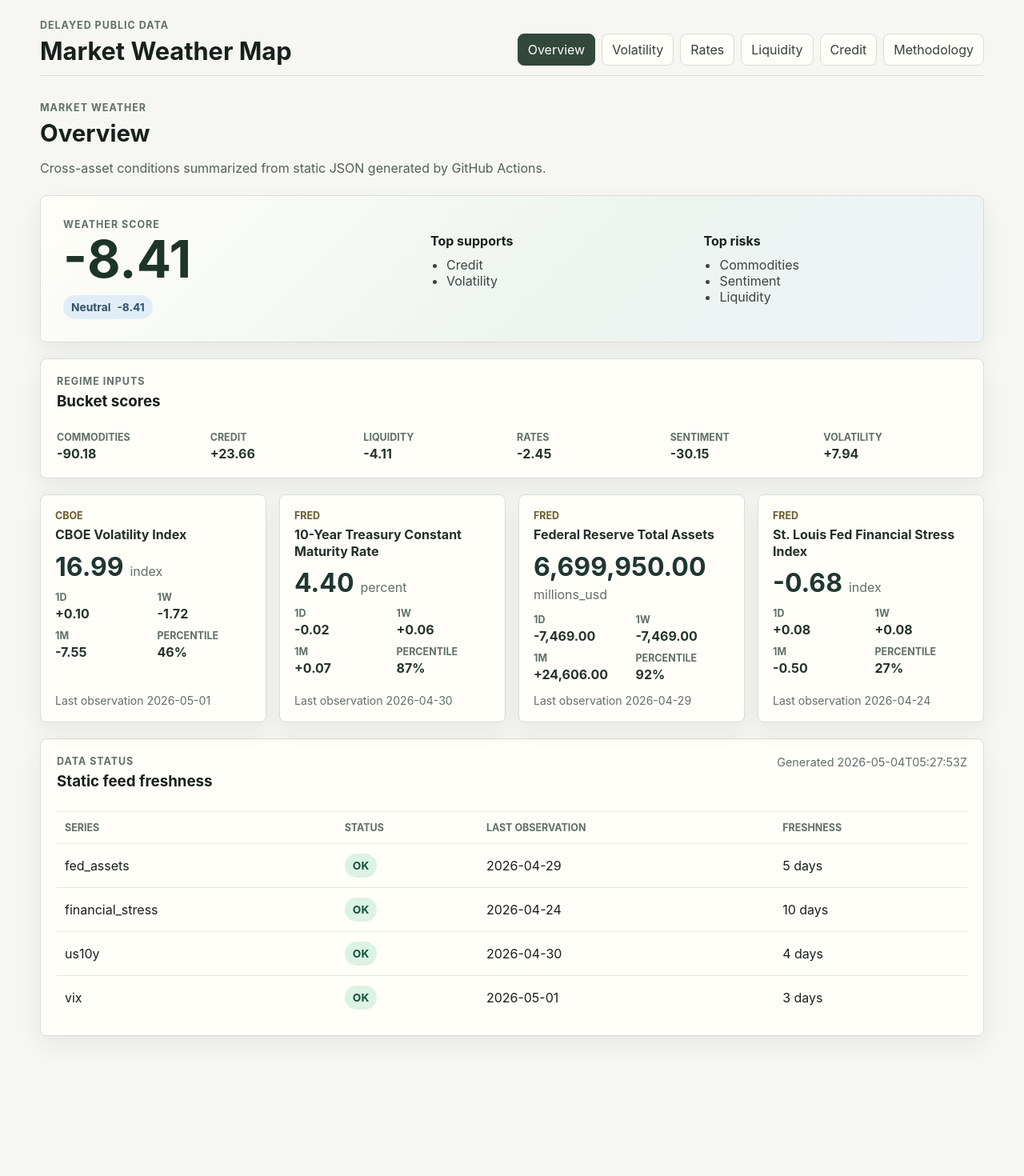
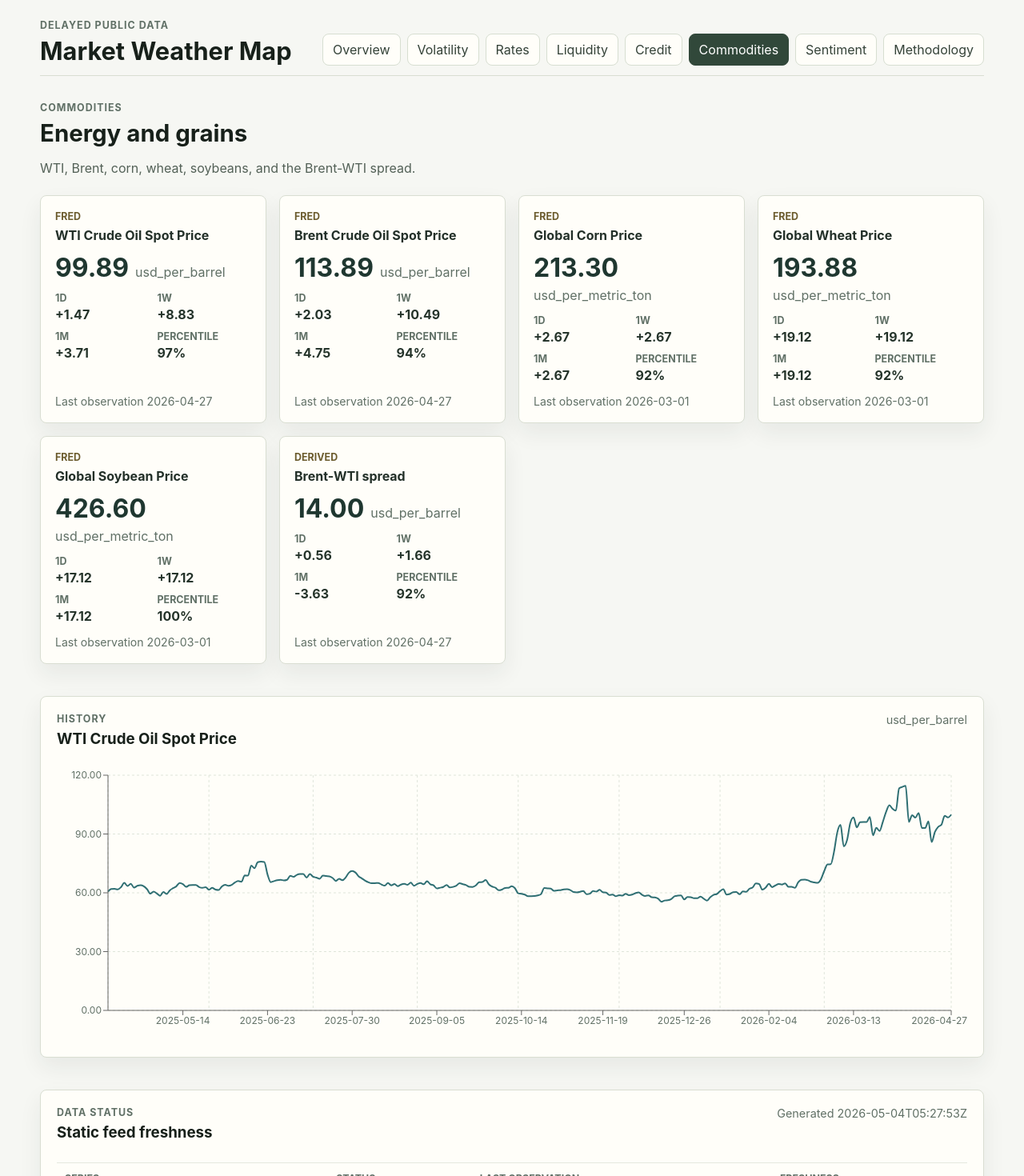
Before and after one commit to zifanzhou1024/market-weather-map, a React (Vite) app: page /commodities in a window 1280 px wide. Before the commit this address led to /. Shown: the top 1470 px of the page at 80% size. Before the commit the page ends 1327 px from the top, so only its background shows below. Built offline with nearby package versions, Linux system fonts and the light colour scheme.

Commit message:
feat: add commodities and sentiment pages

```diff
--- a/src/App.tsx
+++ b/src/App.tsx
@@ -1,10 +1,12 @@
 import { Navigate, Route, Routes } from "react-router-dom";
 import AppLayout from "./components/AppLayout";
+import Commodities from "./routes/Commodities";
 import Credit from "./routes/Credit";
 import Liquidity from "./routes/Liquidity";
 import Methodology from "./routes/Methodology";
 import Overview from "./routes/Overview";
 import Rates from "./routes/Rates";
+import Sentiment from "./routes/Sentiment";
 import Volatility from "./routes/Volatility";
 
 export default function App() {
@@ -16,6 +18,8 @@ export default function App() {
         <Route path="/rates" element={<Rates />} />
         <Route path="/liquidity" element={<Liquidity />} />
         <Route path="/credit" element={<Credit />} />
+        <Route path="/commodities" element={<Commodities />} />
+        <Route path="/sentiment" element={<Sentiment />} />
         <Route path="/methodology" element={<Methodology />} />
       </Route>
       <Route path="*" element={<Navigate to="/" replace />} />
--- a/src/components/AppLayout.tsx
+++ b/src/components/AppLayout.tsx
@@ -6,6 +6,8 @@ const navItems = [
   { to: "/rates", label: "Rates" },
   { to: "/liquidity", label: "Liquidity" },
   { to: "/credit", label: "Credit" },
+  { to: "/commodities", label: "Commodities" },
+  { to: "/sentiment", label: "Sentiment" },
   { to: "/methodology", label: "Methodology" }
 ];
 
--- /dev/null
+++ b/src/routes/Commodities.tsx
@@ -0,0 +1,93 @@
+import { useEffect, useState } from "react";
+import DataStatusTable from "../components/DataStatusTable";
+import MetricCard from "../components/MetricCard";
+import TimeSeriesChart from "../components/TimeSeriesChart";
+import { loadCatalog, loadDataStatus, loadDerivedSeries, loadSeries } from "../lib/data";
+import type { DataStatusFile, DerivedSeriesFile, SeriesCatalogEntry, TimeSeriesFile } from "../lib/types";
+
+const commoditySeriesIds = ["wti_crude", "brent_crude", "corn_price", "wheat_price", "soybean_price"];
+const commodityStatusIds = [...commoditySeriesIds, "brent_wti_spread"];
+
+interface RouteState {
+  catalog: SeriesCatalogEntry[];
+  spread: DerivedSeriesFile;
+  series: TimeSeriesFile[];
+  status: DataStatusFile;
+}
+
+function derivedCatalogEntry(series: DerivedSeriesFile): SeriesCatalogEntry {
+  return {
+    category: "commodities",
+    frequency: series.frequency,
+    higher_is: "contextual",
+    id: series.series_id,
+    max_stale_days: 10,
+    name: "Brent-WTI spread",
+    notes: series.method,
+    public: true,
+    source: series.source,
+    source_url: series.source_url,
+    units: series.units
+  };
+}
+
+export default function Commodities() {
+  const [data, setData] = useState<RouteState | null>(null);
+  const [error, setError] = useState<string | null>(null);
+
+  useEffect(() => {
+    let active = true;
+
+    async function loadCommodities() {
+      try {
+        const [catalog, status, series, spread] = await Promise.all([
+          loadCatalog(),
+          loadDataStatus(),
+          Promise.all(commoditySeriesIds.map((seriesId) => loadSeries(seriesId))),
+          loadDerivedSeries("brent_wti_spread")
+        ]);
+        if (active) setData({ catalog, spread, series, status });
+      } catch (loadError) {
+        if (active) setError(loadError instanceof Error ? loadError.message : "Unable to load commodities data.");
+      }
+    }
+
+    void loadCommodities();
+
+    return () => {
+      active = false;
+    };
+  }, []);
+
+  const wti = data?.series.find((series) => series.series_id === "wti_crude");
+  const spreadCatalogEntry = data ? derivedCatalogEntry(data.spread) : undefined;
+
+  return (
+    <main className="page-shell">
+      <section className="page-heading">
+        <p className="eyebrow">Commodities</p>
+        <h2>Energy and grains</h2>
+        <p>WTI, Brent, corn, wheat, soybeans, and the Brent-WTI spread.</p>
+      </section>
+      {error ? <p className="data-error">Data error: {error}</p> : null}
+      {data ? (
+        <div className="route-stack">
+          <section className="metric-grid" aria-label="Commodities metrics">
+            {data.series.map((series) => (
+              <MetricCard
+                catalogEntry={data.catalog.find((entry) => entry.id === series.series_id)}
+                key={series.series_id}
+                series={series}
+              />
+            ))}
+            <MetricCard catalogEntry={spreadCatalogEntry} series={data.spread} />
+          </section>
+          {wti ? (
+            <TimeSeriesChart catalogEntry={data.catalog.find((entry) => entry.id === "wti_crude")} series={wti} />
+          ) : null}
+          <DataStatusTable seriesIds={commodityStatusIds} status={data.status} />
+        </div>
+      ) : null}
+    </main>
+  );
+}
--- a/src/routes/Overview.tsx
+++ b/src/routes/Overview.tsx
@@ -2,17 +2,30 @@ import { useEffect, useState } from "react";
 import DataStatusTable from "../components/DataStatusTable";
 import MetricCard from "../components/MetricCard";
 import RegimeBadge from "../components/RegimeBadge";
-import { loadCatalog, loadDataStatus, loadRegimeScore, loadSeries } from "../lib/data";
+import { loadCatalog, loadDataStatus, loadDerivedSeries, loadRegimeScore, loadSeries } from "../lib/data";
 import { formatSigned } from "../lib/formatters";
-import type { DataStatusFile, RegimeScoreFile, SeriesCatalogEntry, TimeSeriesFile } from "../lib/types";
+import type {
+  DataStatusFile,
+  DerivedSeriesFile,
+  RegimeScoreFile,
+  SeriesCatalogEntry,
+  TimeSeriesFile
+} from "../lib/types";
 
-const overviewSeriesIds = ["vix", "us10y", "fed_assets", "financial_stress"];
+const overviewSeriesIds = [
+  "vix",
+  "us10y",
+  "net_liquidity",
+  "financial_stress",
+  "wti_crude",
+  "cftc_sp500_lev_money_net"
+];
 
 interface OverviewState {
   catalog: SeriesCatalogEntry[];
   regime: RegimeScoreFile;
   status: DataStatusFile;
-  series: TimeSeriesFile[];
+  series: Array<TimeSeriesFile | DerivedSeriesFile>;
 }
 
 function titleCaseBucket(bucket: string) {
@@ -35,7 +48,11 @@ export default function Overview() {
           loadCatalog(),
           loadRegimeScore(),
           loadDataStatus(),
-          Promise.all(overviewSeriesIds.map((seriesId) => loadSeries(seriesId)))
+          Promise.all(
+            overviewSeriesIds.map((seriesId) =>
+              seriesId === "net_liquidity" ? loadDerivedSeries(seriesId) : loadSeries(seriesId)
+            )
+          )
         ]);
 
         if (active) setData({ catalog, regime, status, series });
--- /dev/null
+++ b/src/routes/Sentiment.tsx
@@ -0,0 +1,75 @@
+import { useEffect, useState } from "react";
+import DataStatusTable from "../components/DataStatusTable";
+import MetricCard from "../components/MetricCard";
+import TimeSeriesChart from "../components/TimeSeriesChart";
+import { loadCatalog, loadDataStatus, loadSeries } from "../lib/data";
+import type { DataStatusFile, SeriesCatalogEntry, TimeSeriesFile } from "../lib/types";
+
+const sentimentSeriesIds = ["cftc_sp500_asset_mgr_net", "cftc_sp500_lev_money_net"];
+
+interface RouteState {
+  catalog: SeriesCatalogEntry[];
+  series: TimeSeriesFile[];
+  status: DataStatusFile;
+}
+
+export default function Sentiment() {
+  const [data, setData] = useState<RouteState | null>(null);
+  const [error, setError] = useState<string | null>(null);
+
+  useEffect(() => {
+    let active = true;
+
+    async function loadSentiment() {
+      try {
+        const [catalog, status, series] = await Promise.all([
+          loadCatalog(),
+          loadDataStatus(),
+          Promise.all(sentimentSeriesIds.map((seriesId) => loadSeries(seriesId)))
+        ]);
+        if (active) setData({ catalog, series, status });
+      } catch (loadError) {
+        if (active) setError(loadError instanceof Error ? loadError.message : "Unable to load sentiment data.");
+      }
+    }
+
+    void loadSentiment();
+
+    return () => {
+      active = false;
+    };
+  }, []);
+
+  const leveragedMoney = data?.series.find((series) => series.series_id === "cftc_sp500_lev_money_net");
+
+  return (
+    <main className="page-shell">
+      <section className="page-heading">
+        <p className="eyebrow">Sentiment</p>
+        <h2>CFTC positioning</h2>
+        <p>S&P 500 asset manager and leveraged money net positioning from CFTC public data.</p>
+      </section>
+      {error ? <p className="data-error">Data error: {error}</p> : null}
+      {data ? (
+        <div className="route-stack">
+          <section className="metric-grid" aria-label="Sentiment metrics">
+            {data.series.map((series) => (
+              <MetricCard
+                catalogEntry={data.catalog.find((entry) => entry.id === series.series_id)}
+                key={series.series_id}
+                series={series}
+              />
+            ))}
+          </section>
+          {leveragedMoney ? (
+            <TimeSeriesChart
+              catalogEntry={data.catalog.find((entry) => entry.id === "cftc_sp500_lev_money_net")}
+              series={leveragedMoney}
+            />
+          ) : null}
+          <DataStatusTable seriesIds={sentimentSeriesIds} status={data.status} />
+        </div>
+      ) : null}
+    </main>
+  );
+}
```
Also changed, not shown: 2 other files (tests, documents, lock files or other folders).
